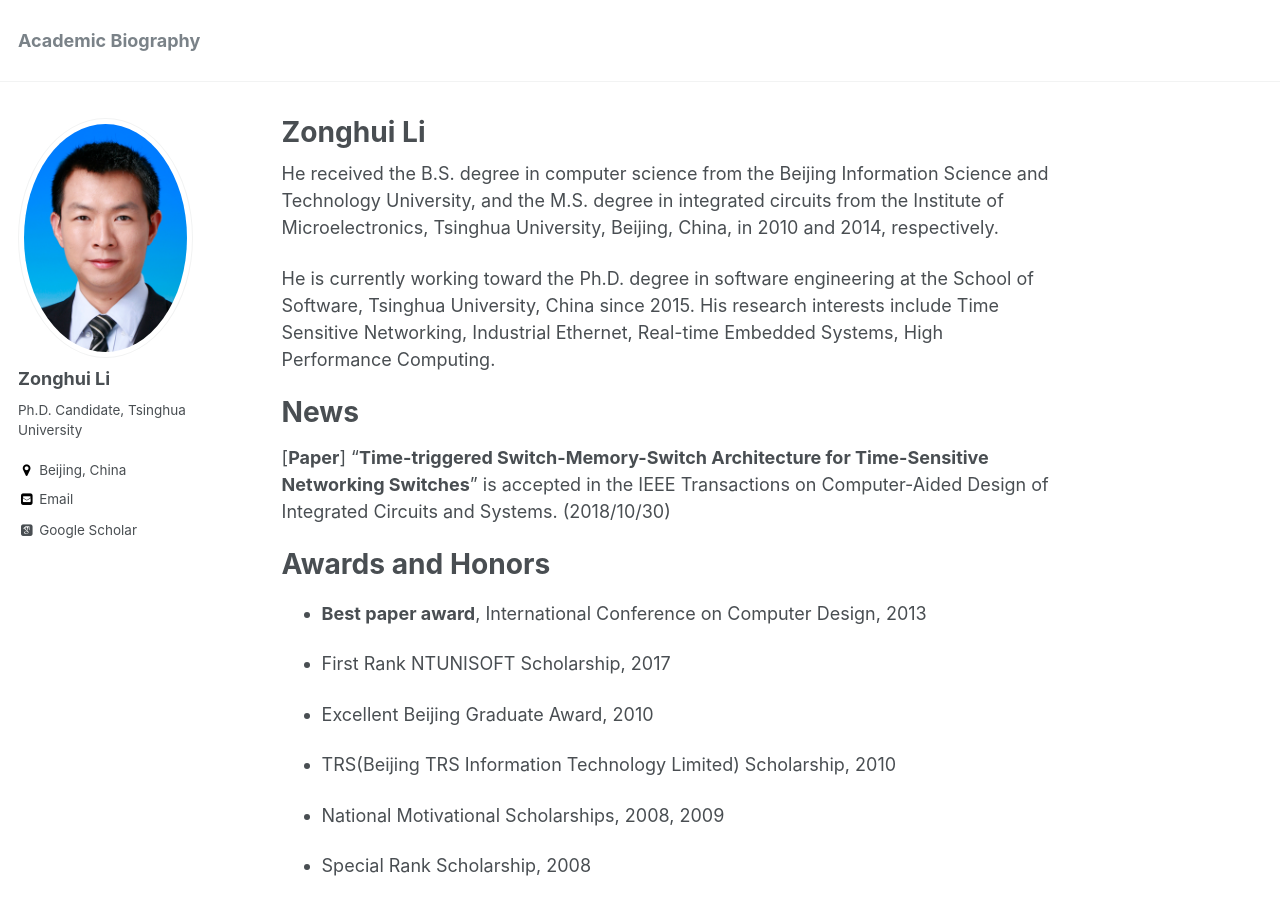
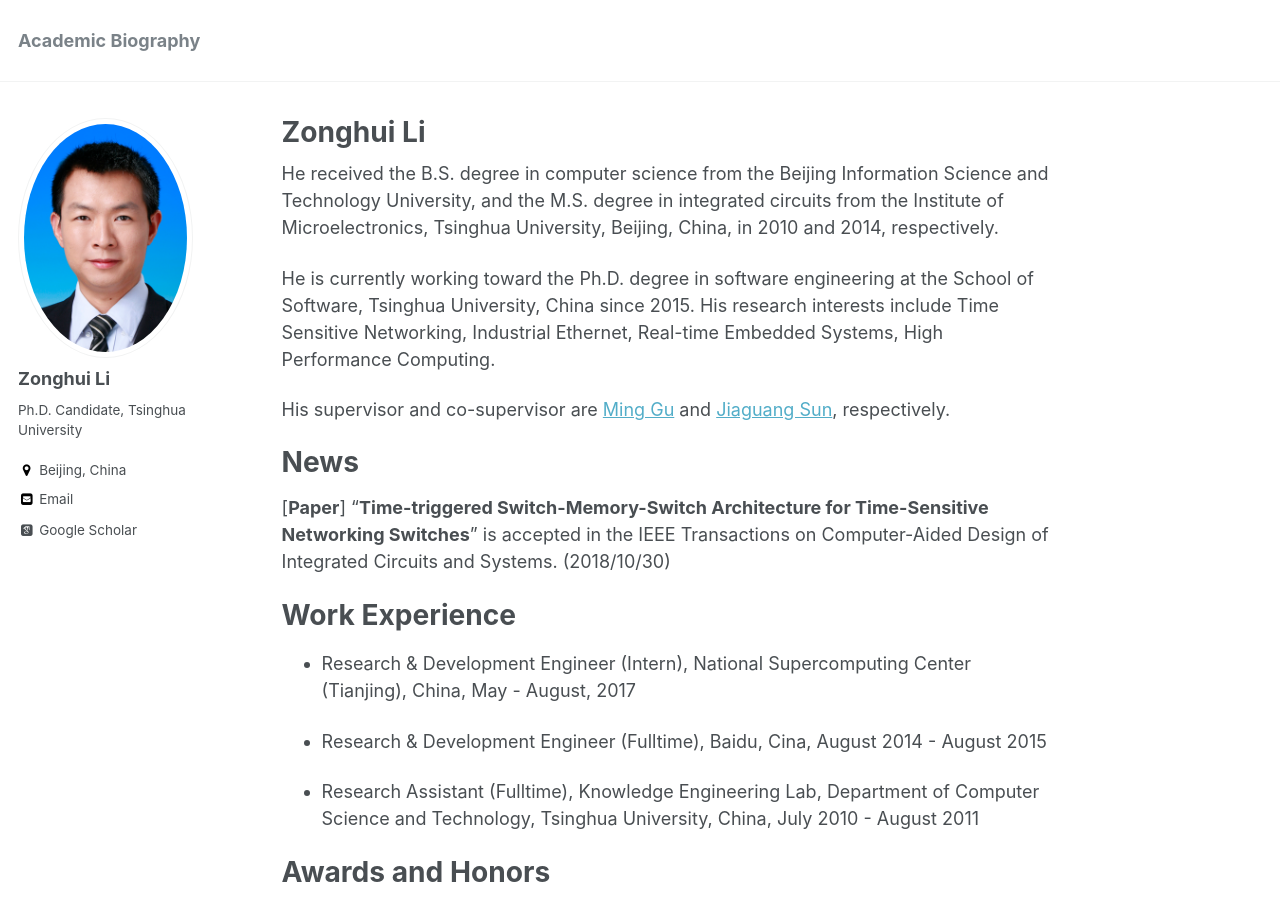
Before and after one commit to yingwangbjtu/lizonghui.github.io, a Jekyll site: the page built from _pages/about.md, in a window 1280 px wide and 900 px high. Built offline with Jekyll 4.4.1, drawn with Linux system fonts in a browser that asks for light colours; some web fonts are replaced.

Commit message:
Update about.md

```diff
--- a/_pages/about.md
+++ b/_pages/about.md
@@ -12,10 +12,19 @@ He received the B.S. degree in computer science from the Beijing Information Sci
 
 He is currently working toward the Ph.D. degree in software engineering at the School of Software, Tsinghua University, China since 2015. His research interests include Time Sensitive Networking, Industrial Ethernet, Real-time Embedded Systems, High Performance Computing.
 
+His supervisor and co-supervisor are [Ming Gu](http://www.thss.tsinghua.edu.cn/publish/soften/3131/2010/20101219102622467554674/20101219102622467554674_.html) and [Jiaguang Sun](http://www.thss.tsinghua.edu.cn/publish/soften/3131/2010/20101219095105462245998/20101219095105462245998_.html), respectively.
 
 News
 ======
 [**Paper**] "**Time-triggered Switch-Memory-Switch Architecture for Time-Sensitive Networking Switches**" is accepted in the IEEE Transactions on Computer-Aided Design of Integrated Circuits and Systems. (2018/10/30)
+
+Work Experience
+======
+- Research & Development Engineer (Intern), National Supercomputing Center (Tianjing), China, May - August, 2017
+
+- Research & Development Engineer (Fulltime), Baidu, Cina, August 2014 - August 2015
+
+- Research Assistant (Fulltime), Knowledge Engineering Lab, Department of Computer Science and Technology, Tsinghua University, China, July 2010 - August 2011
 
 
 Awards and Honors
```
